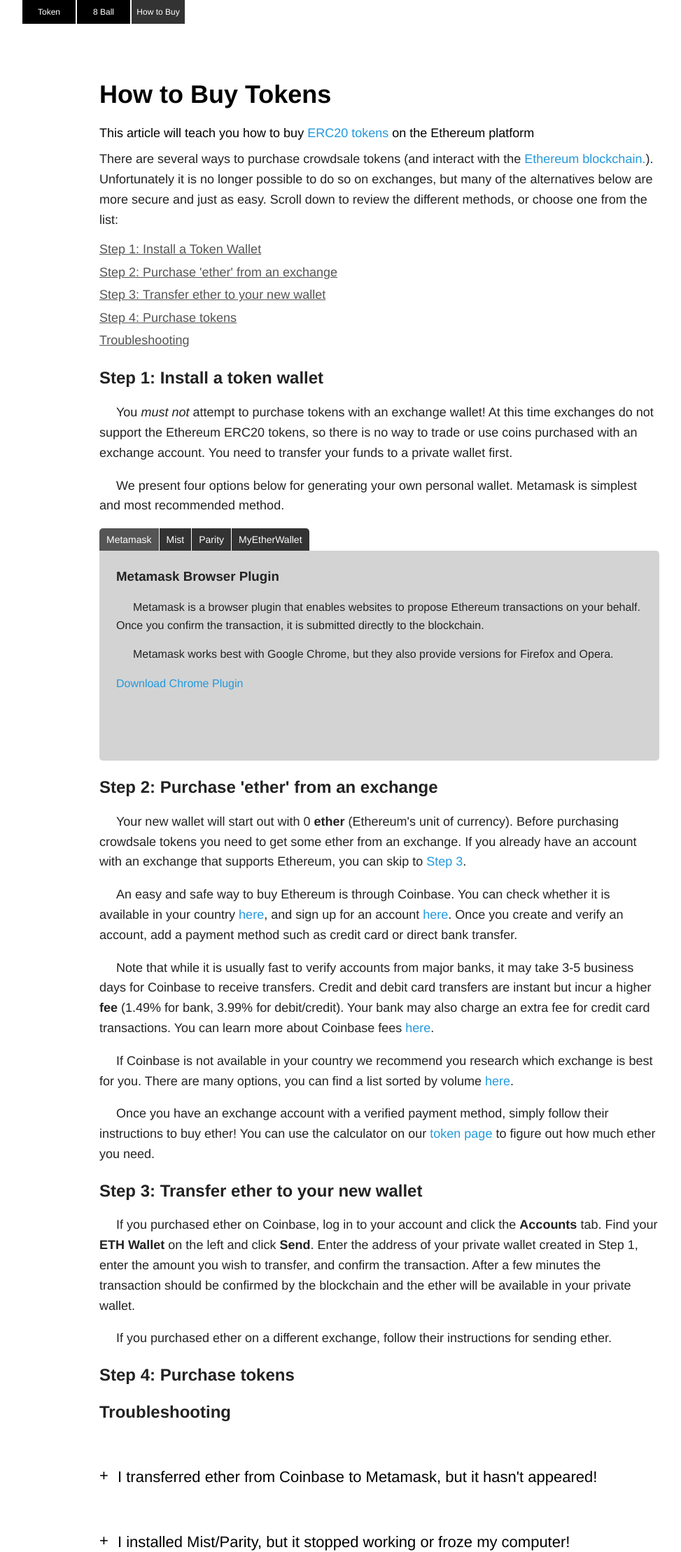
After one commit to sampullman/dapp-test, a Flask app: page /getting_started/ in a window 1280 px wide. The commit adds this page. Shown: the whole page at 70% size, without its empty margins (98-1071 px from the left). Run offline with Flask 2, Linux system fonts and the light colour scheme; some libraries are stand-ins or nearby versions.

Commit message:
Basic tutorial ready

```diff
--- a/application.py
+++ b/application.py
@@ -1,6 +1,7 @@
 from web3 import Web3, IPCProvider
 from flask import Flask
 from flask_wtf.csrf import CSRFProtect
+from flask_cache import Cache
 from os.path import abspath, dirname
 from app_objects import create_db
 import os
@@ -14,6 +15,9 @@
 app.web3 = Web3(IPCProvider("./chain/geth.ipc"))
 app.config['SECRET_KEY'] = os.environ.get('FLASK_SECRET_KEY', 'development_key')
 app.config['SQLALCHEMY_TRACK_MODIFICATIONS'] = False
+app.config['CACHE_TYPE'] = 'filesystem'
+app.config['CACHE_DIR'] = os.path.join(basedir, 'flask_cache')
+app.config['CACHE_THRESHOLD'] = 100
 
 if debug or stage:
     app.config['SQLALCHEMY_DATABASE_URI'] = 'sqlite:///test.sqlite3'
@@ -21,6 +25,8 @@
     app.config['SQLALCHEMY_DATABASE_URI'] = 'sqlite:///app.sqlite3'
 
 app.db = create_db(app)
+
+app.cache = Cache(app)
 
 from browser import make_browser_blueprint
 from erc20 import make_erc20_blueprint
--- a/browser/__init__.py
+++ b/browser/__init__.py
@@ -12,8 +12,11 @@
 
     @blueprint.route("/")
     def browser():
-        #app.logger.info("Load Browser")
         return render_template("browser.html")
+
+    @blueprint.route("/getting_started/")
+    def buying_tokens():
+        return render_template("tutorial.html")
 
     @blueprint.route("/api/account/", methods=['POST'])
     def api_account():
--- /dev/null
+++ b/browser/static/css/tutorial.css
@@ -0,0 +1,156 @@
+
+:target:before {
+    content: "";
+    display: block;
+    height: 30px;
+    margin: -30px 0 0;
+}
+
+#content {
+    width: 800px;
+}
+
+h1 {
+    font-size: 36px;
+}
+
+h2 {
+    font-size: 24px;
+}
+
+a {
+    color: #2299DD;
+}
+
+#top_bar {
+    background-color: white;
+}
+
+#subtitle {
+    font-size: 18px;
+    margin-bottom: 12px;
+}
+
+.text {
+    font-size: 18px;
+    line-height: 160%;
+    color: #222;
+}
+
+p {
+    text-indent: 24px;
+}
+
+.section {
+    margin-top: 24px;
+}
+
+#table_of_contents {
+    margin-top: 12px;
+    line-height: 180%;
+}
+
+#table_of_contents a {
+    color: #555;
+    text-decoration: underline;
+}
+
+#metamask_links > * {
+    display: none;
+}
+
+#wallet_options {
+    list-style-type: none;
+    margin: 0;
+    padding: 0;
+    height: 32px;
+}
+
+#wallet_options li {
+    float: left;
+    cursor: pointer;
+    user-select: none;
+    background-color: #333333;
+    color: white;
+    box-sizing: border-box;
+    padding: 8px 10px;
+    border-left: 1px solid white;
+}
+
+#wallet_options li:first-child {
+    border-top-left-radius: 5px;
+    border-left: none;
+}
+
+#wallet_options li:last-child {
+    border-top-right-radius: 5px;
+}
+
+#wallet_options li:hover, #wallet_options li.active_link {
+    background-color: #555;
+}
+
+#install_tutorials {
+    background-color: #d3d3d3;
+    box-sizing: border-box;
+    padding: 5px 8px 16px 24px;
+    min-height: 300px;
+    border-bottom-left-radius: 5px;
+    border-bottom-right-radius: 5px;
+    border-top-right-radius: 5px;
+}
+
+#install_tutorials .text {
+    font-size: 16px;
+}
+
+#install_tutorials .tutorial {
+    display: none;
+}
+
+#install_tutorials #metamask {
+    display: block;
+}
+
+#troubleshooting {
+    margin-bottom: 50px;
+}
+
+#troubleshooting p {
+    text-indent: 0;
+    padding-left: 28px;
+}
+
+.question_wrap {
+    margin-top: 64px;
+}
+
+.question_wrap:first-child {
+    margin-top: 40px;
+}
+
+.question {
+    color: black;
+    cursor: pointer;
+    font-size: 22px;
+}
+
+.symbol {
+    display: block;
+    position: relative;
+    float: left;
+    bottom: 2px;
+    width: 26px;
+}
+
+.answer {
+    display: none;
+}
+
+.answer p:first-child {
+    margin-top: 30px;
+}
+
+.answer p:last-child {
+    margin-bottom: 0;
+}
--- /dev/null
+++ b/browser/static/js/tutorial.js
@@ -0,0 +1,84 @@
+
+function setBrowserSpecific() {
+    var agent = navigator.userAgent;
+
+    if(agent.indexOf("Chrome") > -1) {
+        $('#mm_chrome').show();
+
+    } else if (agent.indexOf("Opera") > -1) {
+        $('#mm_opera').show();
+
+    } else if (agent.indexOf("Firefox") > -1) {
+        $('#mm_firefox').show();
+
+    }  else {
+        $('#mm_alt').show();
+
+    }
+}
+
+function linkTab(link, target) {
+    link.on('click', function() {
+        $(this).siblings().removeClass('active_link');
+        $(this).addClass('active_link');
+        var activeTarget = target.parent().find('.active');
+
+        var repeatClick = (activeTarget.length > 0) && $(activeTarget[0]).is(target);
+
+        if(!repeatClick) {
+            $(activeTarget[0])[effect2](200, function() {
+                target.fadeIn(200);
+                target.siblings().removeClass('active');
+                target.addClass('active');
+            });
+        }
+    });
+}
+
+function linkDropdown(link, target, callback) {
+    link.on('click', function() {
+        var activeTarget = target.parent().find('.active');
+
+        var repeatClick = (activeTarget.length > 0) && $(activeTarget[0]).is(target);
+
+        if(repeatClick) {
+            target.slideUp(200);
+            target.removeClass('active');
+            link.removeClass('active_link');
+            if(callback) callback(link, target, false);
+        } else {
+            target.slideDown(200);
+            target.addClass('active');
+            $(this).addClass('active_link');
+            if(callback) callback(link, target, true);
+        }
+    });
+}
+
+function linkTabHelper(targetId) {
+    linkTab($(targetId + '_link'), $(targetId));
+}
+
+function linkDropdowns(dropdowns) {
+    $(dropdowns).each(function(i, item) {
+        var question = $($(item).find('.question'));
+        var answer = $($(item).find('.answer'));
+        linkDropdown(question, answer, function(link, target, showing) {
+            var symbol = showing ? "-" : "+";
+            link.find(".symbol").text(symbol);
+        });
+    });
+}
+
+$(document).ready(function() {
+
+    setBrowserSpecific();
+
+    linkTabHelper('#metamask');
+    linkTabHelper('#mist');
+    linkTabHelper('#parity');
+    linkTabHelper('#myetherwallet');
+
+    linkDropdowns(".question_wrap");
+
+});
--- a/browser/templates/base.html
+++ b/browser/templates/base.html
@@ -27,8 +27,12 @@
         });
     </script>
     <div id="top_bar">
-        <div class="top_link"><a href="/erc20/">COIN</a></div>
-        <div class="top_link"><a href="/magic8ball/">8 Ball</a></div>
+        <div class="top_link {% block top_link_erc20 %}{% endblock %}">
+            <a href="/">Token</a></div>
+        <div class="top_link {% block top_link_8ball %}{% endblock %}">
+            <a href="/magic8ball/">8 Ball</a></div>
+        <div class="top_link {% block top_link_tutorial %}{% endblock %}">
+            <a href="/getting_started/">How to Buy</a></div>
         {% block topbar %}{% endblock topbar %}
     </div>
 
--- /dev/null
+++ b/browser/templates/tutorial.html
@@ -0,0 +1,194 @@
+{% extends "base.html" %}
+{% block head %}
+    {{ super() }}
+    <link rel="stylesheet" type="text/css" href="{{ url_for('browser.static', filename='css/tutorial.css') }}" />
+    <script type="text/javascript" src="{{ url_for('browser.static', filename='js/tutorial.js') }}"></script>
+{% endblock head %}
+
+{% block top_link_tutorial %}active{% endblock %}
+
+{% block body %}
+<h1 id="title">How to Buy Tokens</h1>
+<div id="subtitle">
+    This article will teach you how to buy <a href="/">ERC20 tokens</a> on the Ethereum platform
+</div>
+
+<div class="text">
+    There are several ways to purchase crowdsale tokens (and interact with the <a href="">Ethereum blockchain.</a>).
+    Unfortunately it is no longer possible to do so on exchanges, but many of the alternatives below are more secure
+    and just as easy. Scroll down to review the different methods, or choose one from the list:<br />
+
+    <div id="table_of_contents">
+    <a href="#step1">Step 1: Install a Token Wallet</a><br />
+    <a href="#step2">Step 2: Purchase 'ether' from an exchange</a><br />
+    <a href="#step3">Step 3: Transfer ether to your new wallet</a><br />
+    <a href="#step4">Step 4: Purchase tokens</a><br />
+    <a href="#troubleshooting">Troubleshooting</a>
+    </div>
+</div>
+
+<div id="step1" class="text section">
+    <h2>Step 1: Install a token wallet</h2>
+    <p>
+    You <i>must not</i> attempt to purchase tokens with an exchange wallet!
+    At this time exchanges do not support the Ethereum ERC20 tokens, so there is no way
+    to trade or use coins purchased with an exchange account. You need to transfer your funds to
+    a private wallet first.
+    <p>
+    We present four options below for generating your own personal wallet. Metamask is simplest and
+    most recommended method.
+    </p>
+</div>
+
+<ul id="wallet_options">
+    <li id="metamask_link" class="active_link">Metamask</li>
+    <li id="mist_link">Mist</li>
+    <li id="parity_link">Parity</li>
+    <li id="myetherwallet_link">MyEtherWallet</li>
+</ul>
+<div id="install_tutorials">
+
+    <div id="metamask" class="text active tutorial">
+        <h3>Metamask Browser Plugin</h3>
+        <p>
+        Metamask is a browser plugin that enables websites to propose Ethereum transactions on your behalf.
+        Once you confirm the transaction, it is submitted directly to the blockchain.
+        </p>
+        <p>
+        Metamask works best with Google Chrome, but they also provide versions for Firefox and Opera.
+        </p>
+        <div id="metamask_links">
+            <a id="mm_chrome" href="https://chrome.google.com/webstore/detail/metamask/nkbihfbeogaeaoehlefnkodbefgpgknn">Download Chrome Plugin</a><br />
+            <a id="mm_firefox" href="https://addons.mozilla.org/en-US/firefox/addon/ether-metamask/">Download Firefox Plugin</a><br />
+            <a id="mm_opera" href="https://addons.opera.com/en/extensions/details/metamask/">Download Opera Plugin</a>
+            <p id="mm_alt">
+                We notice you aren't using a Metamask compatible browser. We recommend downloading
+                <a href="https://www.google.com/chrome/browser/desktop/index.html">Google Chrome</a>
+                then installing Metamask <a href="https://chrome.google.com/webstore/detail/metamask/nkbihfbeogaeaoehlefnkodbefgpgknn">here</a>.
+            </p>
+        </div>
+    </div>
+
+    <div id="myetherwallet" class="text tutorial">
+        <h3>MyEtherWallet</h3>
+        <p>
+        MyEtherWallet is a website that lets you easily create private Ethereum wallets. Since they allow exporting
+        private keys, you fully own the wallet and can easily manage tokens. This method is slightly simpler than Metamask
+        but far less secure. If MyEtherWallet is compromised or you visit a scam site (always double check the url), your
+        wallet funds can be irreversibly stolen.
+        </p>
+        <p>
+        That being said, MyEtherWallet is still a good way to manage your wallet if used properly. Visit
+        <a target="_blank" href="https://www.myetherwallet.com/">MyEtherWallet.com</a> to create a new wallet.
+        </p>
+    </div>
+
+    <div id="mist" class="text tutorial">
+        <h3>Mist Wallet</h3>
+        <p>
+        Mist is a desktop app that provides an Ethereum wallet and other Ethereum related functionality.
+        Mist can be downloaded <a target="_blank" href="">here</a>, run the file to install.
+        </p>
+        <p>
+        Mist runs an Ethereum node on your computer that connects to other nodes in the Ethereum network.
+        It receives new blocks that have been mined on the network, and verifies them using the entire history
+        of the blockchain. Therefore it uses <b>a lot of disk space</b> (tens of GB), so only run Mist if you have more
+        than enough available.
+        </p>
+    </div>
+
+    <div id="parity" class="text tutorial">
+        <h3>Parity</h3>
+        <p>
+        Parity is an Ethereum client that runs in the browser, but must be downloaded locally. It comes with an
+        advanced wallet manager and many other interesting features. Parity can be downloaded <a target="_blank" href="https://www.parity.io/">here</a>,
+        install it how you would any program (just open it).
+        </p>
+        <p>
+        Parity is similar to Mist in that it takes a lot of disk space, since it is running a light version of a
+        full Ethereum node. It has features for advanced users and developers, so we only recommend it if
+        you plan to use more then just the wallet feature.
+        </p>
+    </div>
+
+</div>
+
+<div id="step2" class="text section">
+    <h2>Step 2: Purchase 'ether' from an exchange</h2>
+    <p>
+    Your new wallet will start out with 0 <b>ether</b> (Ethereum's unit of currency).
+    Before purchasing crowdsale tokens you need to get some ether from an exchange.
+    If you already have an account with an exchange that supports Ethereum, you can skip to
+    <a href="#step3">Step 3</a>.
+    </p>
+    <p>
+    An easy and safe way to buy Ethereum is through Coinbase. You can check whether it is
+    available in your country <a target="_blank" href="https://www.coinbase.com/global">here</a>,
+    and sign up for an account <a target="_blank" href="https://www.coinbase.com/signup">here</a>.
+    Once you create and verify an account, add a payment method such as credit card or direct bank
+    transfer.
+    </p>
+    <p>
+    Note that while it is usually fast to verify accounts from major banks, it may take 3-5
+    business days for Coinbase to receive transfers. Credit and debit card transfers are instant but
+    incur a higher <b>fee</b> (1.49% for bank, 3.99% for debit/credit). Your bank may also charge an extra fee for
+    credit card transactions. You can learn more about Coinbase fees
+    <a target="_blank" href="https://support.coinbase.com/customer/en/portal/articles/2109597-coinbase-pricing-fees-disclosures">here</a>.
+    </p>
+    <p>
+    If Coinbase is not available in your country we recommend you research which exchange is best for you. There
+    are many options, you can find a list sorted by volume <a target="_blank" href="https://cryptocoincharts.info/markets/info">here</a>.
+    </p>
+    <p>
+    Once you have an exchange account with a verified payment method, simply follow their instructions to buy ether!
+    You can use the calculator on our <a href="/">token page</a> to figure out how much ether you need.
+    </p>
+</div>
+
+<div id="step3" class="text section">
+    <h2>Step 3: Transfer ether to your new wallet</h2>
+    <p>
+    If you purchased ether on Coinbase, log in to your account and click the <b>Accounts</b> tab. Find your
+    <b>ETH Wallet</b> on the left and click <b>Send</b>. Enter the address of your private wallet created in Step 1,
+    enter the amount you wish to transfer, and confirm the transaction. After a few minutes the transaction should
+    be confirmed by the blockchain and the ether will be available in your private wallet.
+    </p>
+    <p>
+    If you purchased ether on a different exchange, follow their instructions for sending ether.
+    </p>
+</div>
+
+<div id="step3" class="text section">
+    <h2>Step 4: Purchase tokens</h2>
+    <p>
+    </p>
+</div>
+
+<div id="troubleshooting" class="text section">
+    <h2>Troubleshooting</h2>
+    <div class="question_wrap">
+        <div class="question"><span class="symbol">+</span>
+            I transferred ether from Coinbase to Metamask, but it hasn't appeared!</div>
+        <div class="answer">
+            <p>Log in to Coinbase and verify that you sent to the correct address!</p>
+            <p>During periods of congestion normal transactions may take a long time. Visit
+                <a target="_blank" href="https://etherscan.io/">etherscan.io</a> and enter your
+                transaction id on the top right to track it.
+            </p>
+        </div>
+    </div>
+
+    <div class="question_wrap">
+        <div class="question"><span class="symbol">+</span>
+            I installed Mist/Parity, but it stopped working or froze my computer!</div>
+        <div class="answer">
+            <p>
+            Mist and Parity download a compressed version of the full blockchain, so make sure you have at least
+            30GB free on your computer. We highly recommend using Metamask instead, because the blockchain download
+            is not required.
+            </p>
+        </div>
+    </div>
+</div>
+
+{% endblock body %}
--- a/erc20/templates/erc20.html
+++ b/erc20/templates/erc20.html
@@ -7,10 +7,14 @@
     <script type="text/javascript" src="{{ url_for('erc20.static', filename='js/erc20.js') }}"></script>
 {% endblock head %}
 
+{% block top_link_erc20 %}active{% endblock %}
 {% block topbar %}<div id="network">No network</div>{% endblock topbar %}
 
 {% block body %}
 <div class="query_block">
+    {% if eth_value %}
+        <div id="token_price">Current token price: {{ eth_value / 1000 }}</div>
+    {% endif %}
     <div class="query_title">Check Balance</div>
     <form id="balance" action="{{ url_for('.api_balance') }}" method="POST">
         <input type="text" name="id" size="60" placeholder="Your public key" value="0x15581c92DB672cC9316846aEF34DC46Ac95378c2" />
--- a/fabfile.py
+++ b/fabfile.py
@@ -33,6 +33,7 @@
 
     with cd(config.FOLDER):
         local('rsync -az --force --delete --progress --exclude-from=rsync_exclude.txt -e "ssh -p22" ./ {}:{}'.format(config.HOST, config.FOLDER))
+        run('mkdir '+os.path.join(basedir, 'flask_cache'))
         run('rm '+config.DB)
         run('source '+config.VENV+' && python maintain.py')
         sudo('service dapp-test restart')
--- a/magic8ball/templates/magic8.html
+++ b/magic8ball/templates/magic8.html
@@ -9,6 +9,7 @@
     <script type="text/javascript" src="{{ url_for('magic8ball.static', filename='js/magic8.js') }}"></script>
 {% endblock head %}
 
+{% block top_link_8ball %}active{% endblock %}
 {% block topbar %}<div id="network">No network</div>{% endblock topbar %}
 
 {% block body %}
--- a/static/css/base.css
+++ b/static/css/base.css
@@ -37,18 +37,24 @@
 }
 
 .top_link {
-    width: 60px;
     position: relative;
     float: left;
+    font-size: 12px;
     margin-left: 2px;
 }
 
 .top_link a {
-    width: 100%;
+    width: 76px;
+    height: 22px;
     padding: 6px 0;
-    display: inline-block;
+    display: table-cell;
+    vertical-align: middle;
     color: white;
     background-color: #000;
+}
+
+.top_link.active a {
+    background-color: #333;
 }
 
 .top_link a:hover {
```
Also changed, not shown: erc20/__init__.py (+17 -2 lines), 1 other file.
